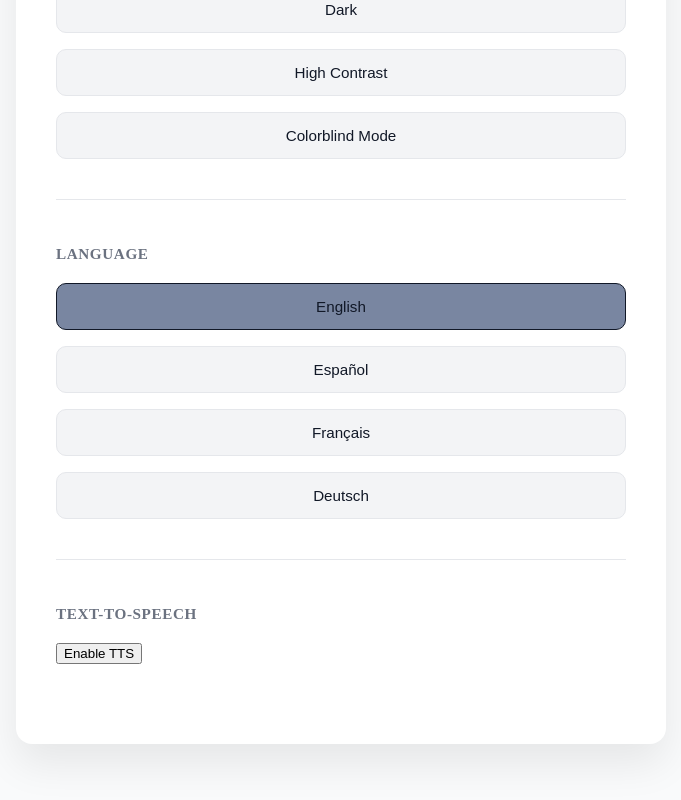
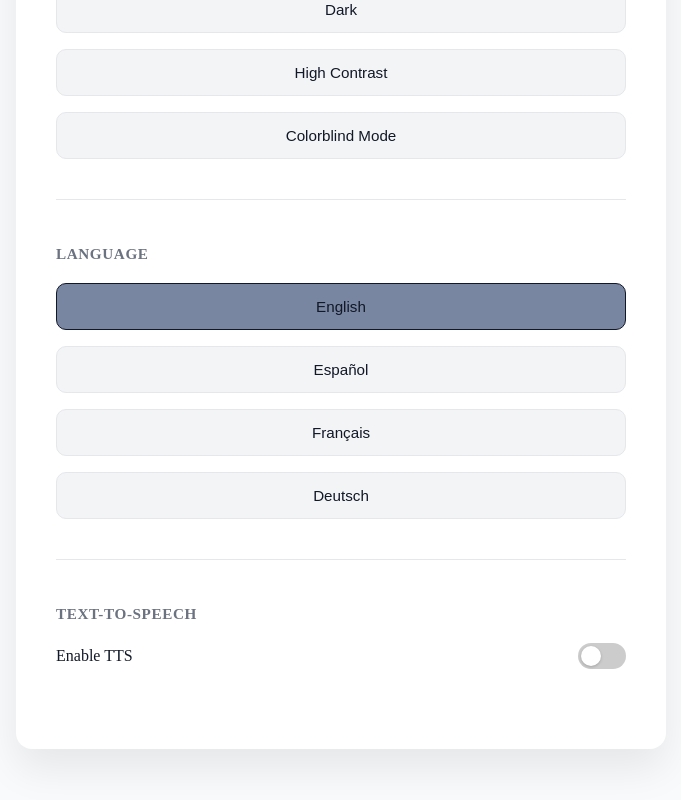
Before and after one commit to srisura1010/Website_Coding_And_Development-FBLA, a Next.js app in the folder lost-and-found/: page /settings in a window 1280 px wide. Shown: the part 374-1174 px from the top of the page, without its empty margins (299-980 px from the left). Built offline with nearby package versions, Linux system fonts and the light colour scheme; no server answers; the database is empty.

Commit message:
fixed tts

```diff
--- a/lost-and-found/src/app/settings/page.tsx
+++ b/lost-and-found/src/app/settings/page.tsx
@@ -10,11 +10,10 @@ import "./settings.css";
 
 const SettingsPage = () => {
   const { theme, language, setTheme, setLanguage } = useSettings();
-  const { enabled: ttsEnabled, setEnabled: setTTSEnabled } = useTTS();
-  const { user } = useUser();
+  const { enabled: ttsEnabled, setEnabled: setTTSEnabled, rate: ttsRate, setRate: setTTSRate } = useTTS();
+  const { user, isLoaded } = useUser();
   const router = useRouter();
 
-  const [mounted, setMounted] = useState(false);
   const [isReady, setIsReady] = useState(false);
   const [banChecked, setBanChecked] = useState(false);
 
@@ -28,10 +27,11 @@ const SettingsPage = () => {
   const [enableTTSText, setEnableTTSText] = useState("Enable TTS");
   const [disableTTSText, setDisableTTSText] = useState("Disable TTS");
   const [settingsTitleText, setSettingsTitleText] = useState("Settings");
+  const [ttsSpeedText, setTTSSpeedText] = useState("Speed");
 
-  useEffect(() => { setMounted(true); }, []);
-
+  // ── Ban check — wait for Clerk to finish loading first ──
   useEffect(() => {
+    if (!isLoaded) return;
     if (!user) { setBanChecked(true); return; }
     const checkBan = async () => {
       const { data } = await supabase
@@ -47,10 +47,10 @@ const SettingsPage = () => {
       setBanChecked(true);
     };
     checkBan();
-  }, [user]);
+  }, [user, isLoaded]);
 
+  // ── Translations ──
   useEffect(() => {
-    if (!mounted) return;
     if (language === "en") {
       setSettingsTitleText("Settings");
       setAppearanceText("Appearance");
@@ -62,9 +62,11 @@ const SettingsPage = () => {
       setTTSText("Text-to-Speech");
       setEnableTTSText("Enable TTS");
       setDisableTTSText("Disable TTS");
+      setTTSSpeedText("Speed");
       setIsReady(true);
       return;
     }
+    const translateAndCache = async () => {
       const translations = [
         { key: "Settings",        setter: setSettingsTitleText, cacheKey: "settings_title" },
         { key: "Appearance",      setter: setAppearanceText,    cacheKey: "settings_appearance" },
@@ -76,8 +78,8 @@ const SettingsPage = () => {
         { key: "Text-to-Speech",  setter: setTTSText,           cacheKey: "settings_tts" },
         { key: "Enable TTS",      setter: setEnableTTSText,     cacheKey: "settings_enableTTS" },
         { key: "Disable TTS",     setter: setDisableTTSText,    cacheKey: "settings_disableTTS" },
+        { key: "Speed",           setter: setTTSSpeedText,      cacheKey: "settings_ttsSpeed" },
       ];
-    const translateAndCache = async () => {
       for (const { key, setter, cacheKey } of translations) {
         const cached = localStorage.getItem(`${cacheKey}_${language}`);
         if (cached) { setter(cached); continue; }
@@ -98,14 +100,15 @@ const SettingsPage = () => {
       setIsReady(true);
     };
     translateAndCache();
-  }, [language, mounted]);
+  }, [language]);
 
-  if (!banChecked || !mounted || !isReady) return null;
+  if (!isLoaded || !banChecked || !isReady) return null;
 
   return (
-    <div className="settings-page">
+    <div className="settings-page" id="settings-page">
       <div className="settings-card">
         <h1>{settingsTitleText}</h1>
+
         <section className="settings-section">
           <h3>{appearanceText}</h3>
           <div className="theme-options">
@@ -115,6 +118,7 @@ const SettingsPage = () => {
             <button className={theme === "colorblind" ? "active" : ""} onClick={() => setTheme("colorblind")}>{colorblindText}</button>
           </div>
         </section>
+
         <section className="settings-section">
           <h3>{languageText}</h3>
           <div className="theme-options">
@@ -124,11 +128,33 @@ const SettingsPage = () => {
             <button className={language === "de" ? "active" : ""} onClick={() => setLanguage("de")}>Deutsch</button>
           </div>
         </section>
+
         <section className="settings-section">
           <h3>{ttsText}</h3>
-          <button className={ttsEnabled ? "active" : ""} onClick={() => setTTSEnabled(!ttsEnabled)}>
-            {ttsEnabled ? disableTTSText : enableTTSText}
-          </button>
+
+          <label className="tts-toggle">
+            <span>{ttsEnabled ? disableTTSText : enableTTSText}</span>
+            <div
+              className={`toggle-switch ${ttsEnabled ? "active" : ""}`}
+              onClick={() => setTTSEnabled(!ttsEnabled)}
+            >
+              <div className="toggle-knob" />
+            </div>
+          </label>
+
+          {ttsEnabled && (
+            <label className="tts-rate">
+              <span>{ttsSpeedText}: {ttsRate}x</span>
+              <input
+                type="range"
+                min="0.5"
+                max="2"
+                step="0.1"
+                value={ttsRate}
+                onChange={(e) => setTTSRate(parseFloat(e.target.value))}
+              />
+            </label>
+          )}
         </section>
       </div>
     </div>
--- a/lost-and-found/src/app/settings/settings.css
+++ b/lost-and-found/src/app/settings/settings.css
@@ -254,3 +254,55 @@ body.dark .settings-section + .settings-section {
     font-size: 0.9rem;
   }
 }
+.tts-toggle {
+  display: flex;
+  align-items: center;
+  justify-content: space-between;
+  cursor: pointer;
+  margin-bottom: 12px;
+  user-select: none;
+}
+
+.toggle-switch {
+  width: 48px;
+  height: 26px;
+  background: #ccc;
+  border-radius: 999px;
+  position: relative;
+  transition: background 0.2s;
+  flex-shrink: 0;
+}
+
+.toggle-switch.active {
+  background: #4f46e5;
+}
+
+.toggle-knob {
+  position: absolute;
+  top: 3px;
+  left: 3px;
+  width: 20px;
+  height: 20px;
+  background: white;
+  border-radius: 50%;
+  transition: transform 0.2s;
+  box-shadow: 0 1px 3px rgba(0, 0, 0, 0.2);
+}
+
+.toggle-switch.active .toggle-knob {
+  transform: translateX(22px);
+}
+
+.tts-rate {
+  display: flex;
+  flex-direction: column;
+  gap: 6px;
+  font-size: 0.9rem;
+  margin-top: 4px;
+}
+
+.tts-rate input[type="range"] {
+  width: 100%;
+  accent-color: #4f46e5;
+  cursor: pointer;
+}
--- a/lost-and-found/src/context/TTSContext.tsx
+++ b/lost-and-found/src/context/TTSContext.tsx
@@ -5,6 +5,8 @@ import { usePathname } from "next/navigation";
 interface TTSContextType {
   enabled: boolean;
   setEnabled: (val: boolean) => void;
+  rate: number;
+  setRate: (val: number) => void;
   announce: (text: string) => void;
   cancelSpeech: () => void;
 }
@@ -16,7 +18,6 @@ export const TTSProvider: React.FC<{ children: React.ReactNode }> = ({
 }) => {
   const pathname = usePathname();
 
-  // Persist TTS toggle
   const [enabled, setEnabled] = useState<boolean>(() => {
     if (typeof window !== "undefined") {
       return localStorage.getItem("ttsEnabled") === "true";
@@ -24,18 +25,31 @@ export const TTSProvider: React.FC<{ children: React.ReactNode }> = ({
     return false;
   });
 
+  const [rate, setRateState] = useState<number>(() => {
+    if (typeof window !== "undefined") {
+      return parseFloat(localStorage.getItem("ttsRate") || "1");
+    }
+    return 1;
+  });
+
+  const rateRef = useRef<number>(rate);
+
+  const setRate = (val: number) => {
+    setRateState(val);
+    rateRef.current = val;
+    localStorage.setItem("ttsRate", val.toString());
+  };
+
   const speechRef = useRef<SpeechSynthesis>(
     typeof window !== "undefined" ? window.speechSynthesis : null,
   );
   const queueRef = useRef<string[]>([]);
   const speakingRef = useRef<boolean>(false);
 
-  // Save enabled state
   useEffect(() => {
     localStorage.setItem("ttsEnabled", enabled.toString());
   }, [enabled]);
 
-  // Stop all speech
   const cancelSpeech = () => {
     if (!speechRef.current) return;
     if (speechRef.current.speaking || speechRef.current.pending) {
@@ -45,7 +59,6 @@ export const TTSProvider: React.FC<{ children: React.ReactNode }> = ({
     speakingRef.current = false;
   };
 
-  // Recursive text extractor with spacing
   const extractText = (node: Node): string => {
     if (!node) return "";
     if (node.nodeType === Node.TEXT_NODE) return node.textContent || "";
@@ -59,7 +72,6 @@ export const TTSProvider: React.FC<{ children: React.ReactNode }> = ({
     return childrenText;
   };
 
-  // Speak a single utterance
   const speakNext = () => {
     if (!enabled || !speechRef.current || speakingRef.current) return;
     const next = queueRef.current.shift();
@@ -72,27 +84,25 @@ export const TTSProvider: React.FC<{ children: React.ReactNode }> = ({
     const utterance = new SpeechSynthesisUtterance(
       next.trim().replace(/\s+/g, " "),
     );
-    utterance.rate = 1;
+    utterance.rate = rateRef.current;
     utterance.pitch = 1;
 
     utterance.onend = () => {
       speakingRef.current = false;
-      speakNext(); // Automatically speak next in queue
+      speakNext();
     };
 
     speechRef.current.speak(utterance);
   };
 
-  // Add text to queue
   const announce = (text: string) => {
     if (!text) return;
     queueRef.current.push(text);
     if (!speakingRef.current) speakNext();
   };
 
-  // Read main page content on navigation
   useEffect(() => {
-    cancelSpeech(); // stop previous page speech
+    cancelSpeech();
     if (!enabled) return;
 
     const containers: HTMLElement[] = [
@@ -116,7 +126,6 @@ export const TTSProvider: React.FC<{ children: React.ReactNode }> = ({
     });
   }, [pathname, enabled]);
 
-  // Observe dynamic content (new cards, messages, carousel updates)
   useEffect(() => {
     if (!enabled) return;
 
@@ -133,8 +142,6 @@ export const TTSProvider: React.FC<{ children: React.ReactNode }> = ({
           mutation.addedNodes.forEach((node) => {
             if (node.nodeType === 1) {
               let text = "";
-
-              // Special handling for carousel slides
               const element = node as Element;
               const carousel = element.closest?.(".carousel");
               if (carousel) {
@@ -145,7 +152,6 @@ export const TTSProvider: React.FC<{ children: React.ReactNode }> = ({
               } else {
                 text = extractText(node);
               }
-
               if (text) announce(text);
             }
           });
@@ -161,7 +167,7 @@ export const TTSProvider: React.FC<{ children: React.ReactNode }> = ({
 
   return (
     <TTSContext.Provider
-      value={{ enabled, setEnabled, announce, cancelSpeech }}
+      value={{ enabled, setEnabled, rate, setRate, announce, cancelSpeech }}
     >
       {children}
     </TTSContext.Provider>
```
Also changed, not shown: lost-and-found/src/app/page.tsx (+24 -28 lines). Lines whose indentation alone changed are shown as unchanged.
